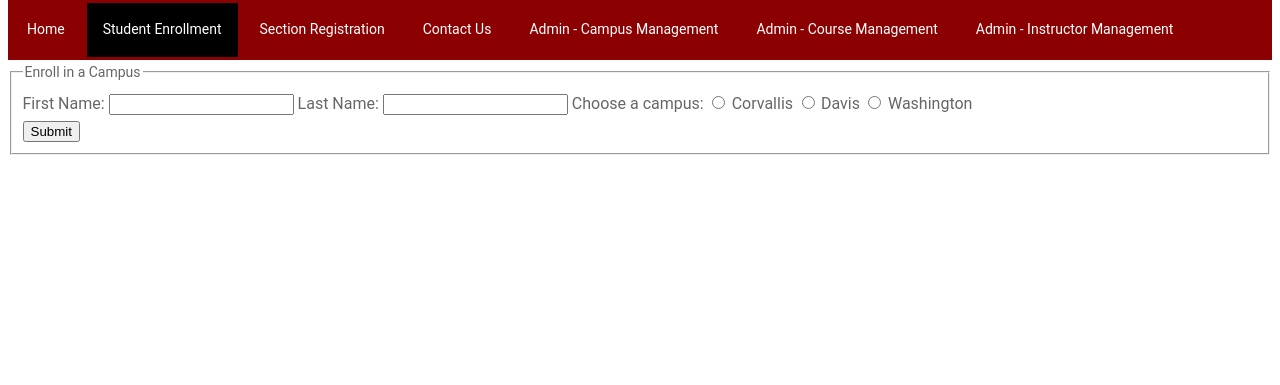
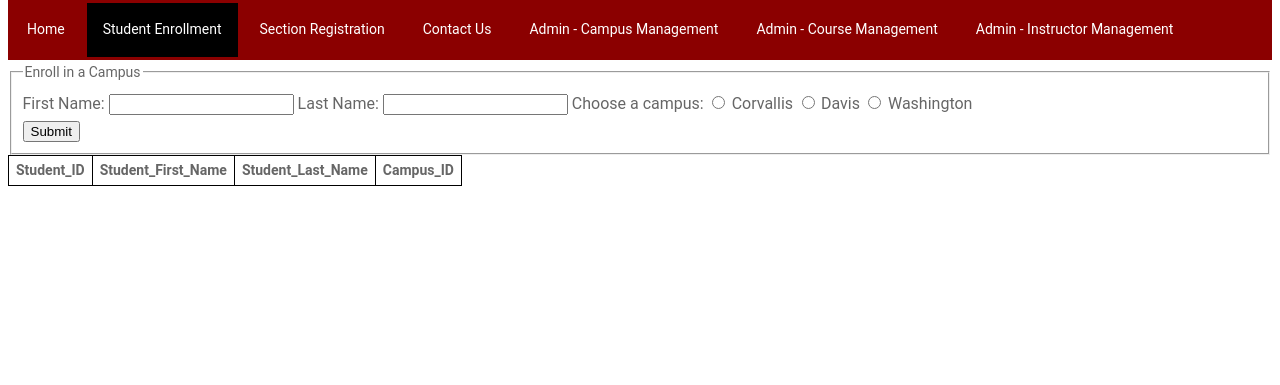
Before and after one commit to lyanita/cs340-project, a Flask app: page /students.html in a window 1280 px wide. Shown: the part 83-468 px from the top of the page. Run offline with Flask 2, Linux system fonts and the light colour scheme; data that the repository does not hold is empty; some libraries are stand-ins or nearby versions.

Commit message:
Displayed students table

```diff
--- a/app.py
+++ b/app.py
@@ -137,7 +137,11 @@ def students():
 
     student_query = "SELECT campus_id, COUNT(*) AS count FROM students GROUP BY campus_id ORDER BY campus_id ASC;"
     student_cursor = db.execute_query(db_connection=db_connection, query=student_query)
-    student_result = student_cursor.fetchall()
+    student_results = student_cursor.fetchall()
+
+    population_query = "SELECT * FROM students ORDER BY student_id ASC;"
+    population_cursor = db.execute_query(db_connection=db_connection, query=population_query)
+    population_results = population_cursor.fetchall()
 
     if request.method == "POST":
         first_name = request.form['first_name']
@@ -164,8 +168,23 @@ def students():
         student_id = str(register_results[0].get('student_id') + 1)
         post_message = "Thanks for registering, " + first_name + "! Your student ID is " + student_id + "."
 
+        population_query = "SELECT * FROM students ORDER BY student_id ASC;"
+        population_cursor = db.execute_query(db_connection=db_connection, query=population_query)
+        population_results = population_cursor.fetchall()
+
     db_connection.close()
-    return render_template("students.html", items=select_results, images=images, count=student_result, post_message=post_message)
+    return render_template("students.html", items=select_results, students=population_results, images=images, count=student_results, post_message=post_message)
+
+@app.route("/delete-student/<int:id>")
+def delete_student(id):
+    db_connection = db.connect_to_database()
+    delete_query = "DELETE FROM students WHERE student_id = %s;"
+    data = (id,)
+    delete_cursor = db.execute_query(db_connection=db_connection, query=delete_query, query_params=data)
+    delete_message = "You have deleted student id #" + str(id) + "."
+
+    db_connection.close()
+    return redirect("/students.html")
 
 @app.route("/contact.html")
 def contact():
--- a/templates/students.html
+++ b/templates/students.html
@@ -68,6 +68,30 @@
         {% endfor %}
     </div>
 
+    <div class="students-container">
+        <table id="students-table">
+            <thead>
+                <tr>
+                    <th>Student_ID</th>
+                    <th>Student_First_Name</th>
+                    <th>Student_Last_Name</th>
+                    <th>Campus_ID</th>
+                </tr>
+            </thead>
+            <tbody>
+            {% for student in students %}
+            <tr>
+                <td>{{ student['student_id'] }}</td>
+                <td>{{ student['student_first_name'] }}</td>
+                <td>{{ student['student_last_name'] }}</td>
+                <td>{{ student['campus_id'] }}</td>
+                <td> <input type='button' name='delete' value='Delete' onclick="window.location='/delete-student/{{ student['student_id'] }}'"</td>
+            </tr>
+            {% endfor %}
+            </tbody>
+        </table>
+    </div>
+
     <!-- Page Footer Placeholder-->
     <div id="footer"></div>
 
```
